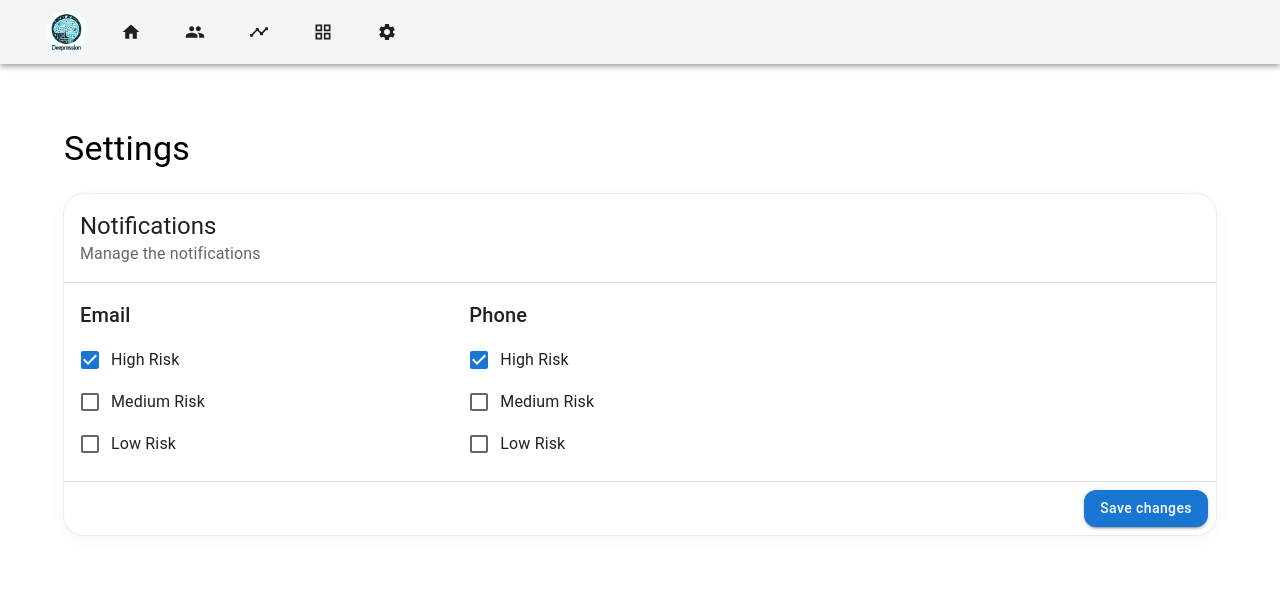
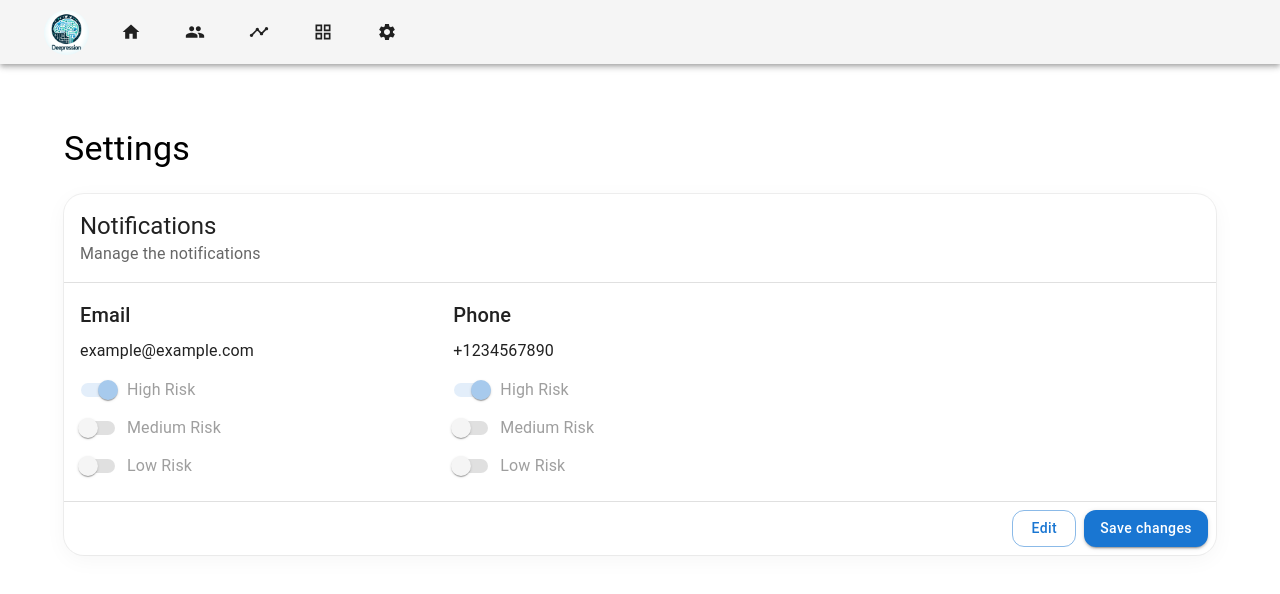
Before and after one commit to Deeepression/UI-Dev, a React (Create React App) app in the folder ui-dev-app/: page /settings in a window 1280 px wide. Shown: the top 594 px of the page. Built offline with nearby package versions, Linux system fonts and the light colour scheme.

Commit message:
update-list

```diff
--- a/ui-dev-app/src/Components/SettingScreen/Notifications.tsx
+++ b/ui-dev-app/src/Components/SettingScreen/Notifications.tsx
@@ -1,62 +1,112 @@
-import * as React from 'react';
-import Button from '@mui/material/Button';
-import Card from '@mui/material/Card';
-import CardActions from '@mui/material/CardActions';
-import CardContent from '@mui/material/CardContent';
-import CardHeader from '@mui/material/CardHeader';
-import Checkbox from '@mui/material/Checkbox';
-import Divider from '@mui/material/Divider';
-import FormControlLabel from '@mui/material/FormControlLabel';
-import FormGroup from '@mui/material/FormGroup';
-import Stack from '@mui/material/Stack';
-import Typography from '@mui/material/Typography';
-import Grid from '@mui/material/Unstable_Grid2';
+import * as React from 'react'
+import {
+  Button,
+  Card,
+  CardActions,
+  CardContent,
+  CardHeader,
+  Divider,
+  FormControlLabel,
+  FormGroup,
+  Stack,
+  Typography,
+  Grid,
+  Switch,
+  TextField
+} from '@mui/material'
 import { paperClasses } from '@mui/material'
+import { useState } from 'react'
 
-export function Notifications(): React.JSX.Element {
+export function Notifications (): React.JSX.Element {
+  const [email, setEmails] = useState({ value: 'example@example.com' })
+  const [phone, setPhones] = useState({ value: '+1234567890' })
+  const [isEditing, setIsEditing] = useState(false)
+
+  const handleChange = (type: string, value: string) => {
+    if (type === 'email') {
+      setEmails({ value })
+    } else if (type === 'phone') {
+      setPhones({ value })
+    }
+  }
+
   return (
     <form
       onSubmit={(event) => {
-        event.preventDefault();
+        event.preventDefault()
+        setIsEditing(false)
       }}
     >
-      <Card sx={{
-        borderRadius: '20px',
-        [`&.${paperClasses.elevation1}`]: {
-          boxShadow: '0 5px 22px 0 rgba(0, 0, 0, 0.04), 0 0 0 1px rgba(0, 0, 0, 0.06)',
-        },
-      }}>
-        <CardHeader subheader="Manage the notifications" title="Notifications" />
-        <Divider />
+      <Card
+        sx={{
+          borderRadius: '20px',
+          [`&.${paperClasses.elevation1}`]: {
+            boxShadow: '0 5px 22px 0 rgba(0, 0, 0, 0.04), 0 0 0 1px rgba(0, 0, 0, 0.06)',
+          },
+        }}
+      >
+        <CardHeader subheader="Manage the notifications" title="Notifications"/>
+        <Divider/>
         <CardContent>
-          <Grid container spacing={6} wrap="wrap">
+          <Grid container wrap="wrap">
             <Grid md={4} sm={6} xs={12}>
               <Stack spacing={1}>
                 <Typography variant="h6">Email</Typography>
+                {isEditing ? (
+                  <TextField
+                    style={{width: '90%'}}
+                    value={email.value}
+                    onChange={(e) => handleChange('email', e.target.value)}
+                  />
+                ) : (
+                  <Typography>{email.value}</Typography>
+                )}
                 <FormGroup>
-                  <FormControlLabel control={<Checkbox defaultChecked />} label="High Risk" />
-                  <FormControlLabel control={<Checkbox />} label="Medium Risk" />
-                  <FormControlLabel control={<Checkbox />} label="Low Risk" />
+                  <FormControlLabel control={<Switch defaultChecked/>} label="High Risk" disabled={!isEditing}/>
+                  <FormControlLabel control={<Switch/>} label="Medium Risk" disabled={!isEditing}/>
+                  <FormControlLabel control={<Switch/>} label="Low Risk" disabled={!isEditing}/>
                 </FormGroup>
               </Stack>
             </Grid>
             <Grid md={4} sm={6} xs={12}>
               <Stack spacing={1}>
                 <Typography variant="h6">Phone</Typography>
+                {isEditing ? (
+                  <TextField
+                    style={{width: '90%'}}
+                    value={phone.value}
+                    onChange={(e) => handleChange('phone', e.target.value)}
+                  />
+                ) : (
+                  <Typography>{phone.value}</Typography>
+                )}
                 <FormGroup>
-                  <FormControlLabel control={<Checkbox defaultChecked />} label="High Risk" />
-                  <FormControlLabel control={<Checkbox />} label="Medium Risk" />
-                  <FormControlLabel control={<Checkbox />} label="Low Risk" />
+                  <FormControlLabel control={<Switch defaultChecked/>} label="High Risk" disabled={!isEditing}/>
+                  <FormControlLabel control={<Switch/>} label="Medium Risk" disabled={!isEditing}/>
+                  <FormControlLabel control={<Switch/>} label="Low Risk" disabled={!isEditing}/>
                 </FormGroup>
               </Stack>
             </Grid>
           </Grid>
         </CardContent>
-        <Divider />
+        <Divider/>
         <CardActions sx={{ justifyContent: 'flex-end' }}>
-          <Button sx={{ borderRadius: '12px', textTransform: 'none' }} variant="contained">Save changes</Button>
+          <Button
+            sx={{ borderRadius: '12px', textTransform: 'none' }}
+            variant="outlined"
+            onClick={() => setIsEditing((prev) => !prev)}
+          >
+            {isEditing ? 'Discard' : 'Edit'}
+          </Button>
+          <Button
+            sx={{ borderRadius: '12px', textTransform: 'none' }}
+            variant="contained"
+            type="submit"
+          >
+            Save changes
+          </Button>
         </CardActions>
       </Card>
     </form>
-  );
+  )
 }
```
